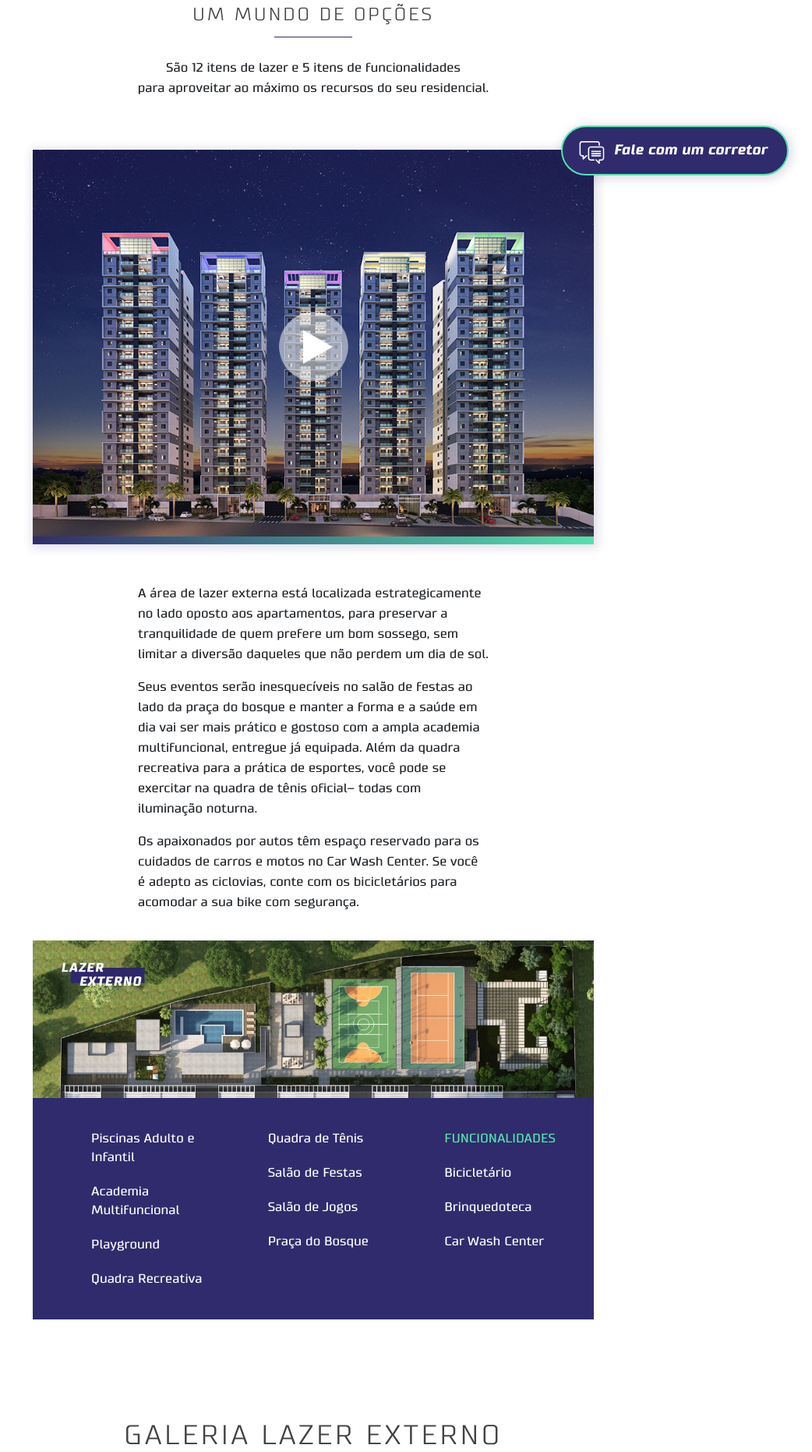
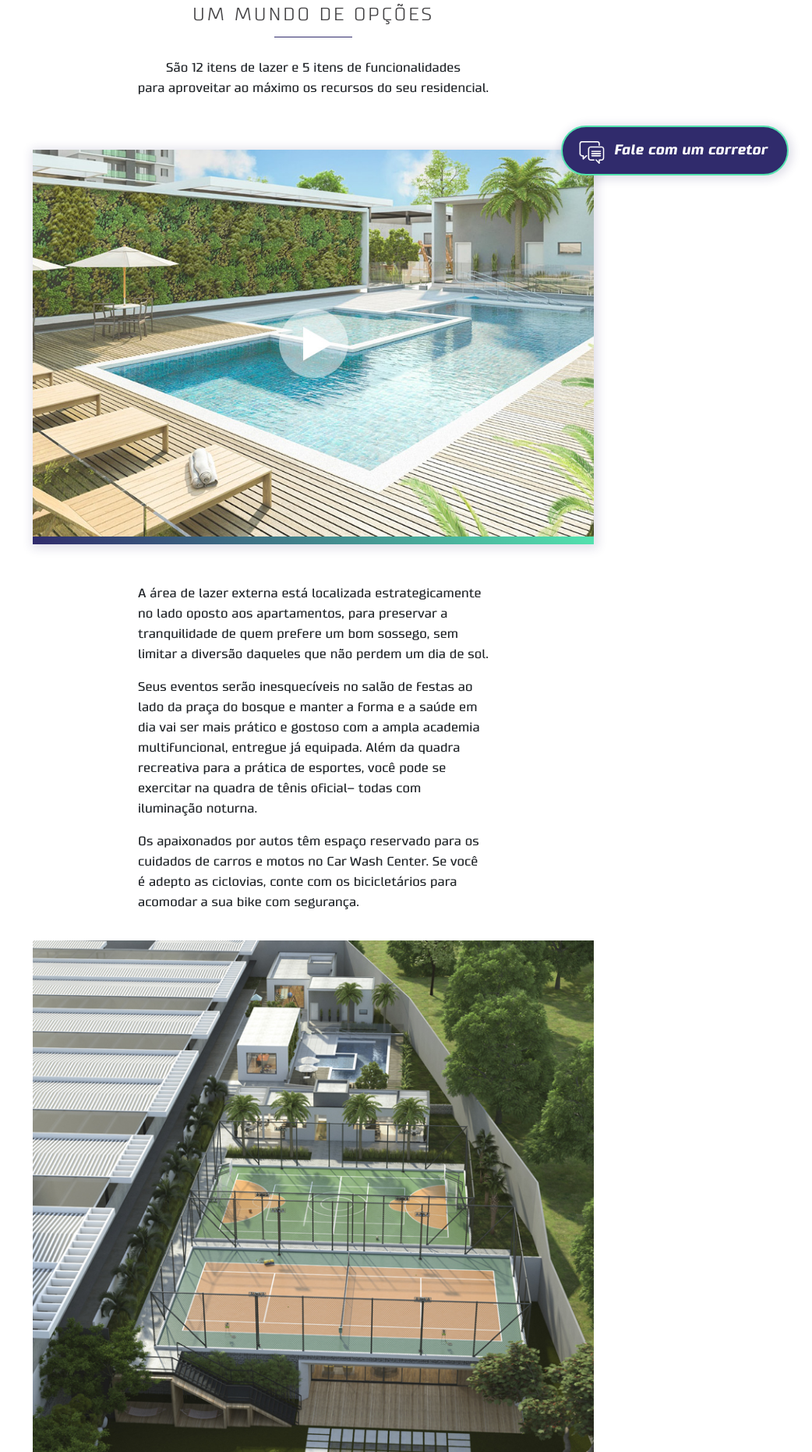
Before and after one commit to versaodetestes/lemonde, a PHP site: page /lazer in a window 1280 px wide. Shown: the part 545-2407 px from the top of the page at 78% size, without its empty margins (238-1280 px from the left). Run offline with PHP 8.4, Linux system fonts and the light colour scheme.

Commit message:
lazer image

```diff
--- a/lazer.php
+++ b/lazer.php
@@ -23,7 +23,7 @@
 		</div>
 		<div class="row justify-content-center">
 				<div class="midia-player">
-					<img src="assets/img/youtube-cover.jpg" class="img-fluid" id="youtubelazer">
+					<img src="assets/img/cover-yt-lazer.jpg" class="img-fluid" id="youtubelazer">
 					<div id="ytplayerlazer" style="display:none;">
 					</div>
 				<span class="bar-color"></span>
@@ -51,7 +51,10 @@
 	<div class="container">
 			<div class="row justify-content-center">
 			<div class="lazer-wrap">
+				<picture>
+				<source media="(max-width: 1366px)" srcset="assets/img/banners-lazer-externo-mobile.jpg" class="img-fluid">
 				<img src="assets/img/lazer-list.jpg" class="img-fluid">
+			</picture>
 			</div>
 			<div class="row lazer-itens">
 					<div class="col-md-4">
```
Also changed, not shown: assets/img/banners-lazer-externo-mobile.jpg (added), assets/img/cover-yt-lazer.jpg (added).
